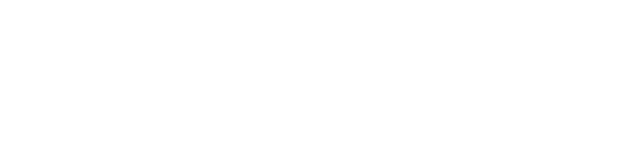
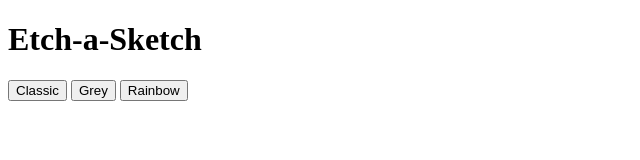
Before and after one commit to anastasia-tea/etch-a-sketch, a plain HTML site: page index.html in a window 1280 px wide. Shown: the whole page, without its empty margins (0-640 px from the left). Drawn offline with Linux system fonts and the light colour scheme.

Commit message:
Added color buttons, edited HTML structure

```diff
--- a/index.html
+++ b/index.html
@@ -13,6 +13,32 @@
 
 <body>
 
+    <div class="frame">
+
+        <div class="header">
+            <h1>Etch-a-Sketch</h1>
+        </div>
+
+        <div class="screen">
+
+        </div>
+
+        <div class="buttons">
+
+            <div class="color">
+                <button id="classic">Classic</button>
+                <button id="grey">Grey</button>
+                <button id="rainbow">Rainbow</button>
+            </div>
+
+            <div class="size">
+
+            </div>
+
+        </div>
+
+    </div>
+
 </body>
 
 </html>
```
